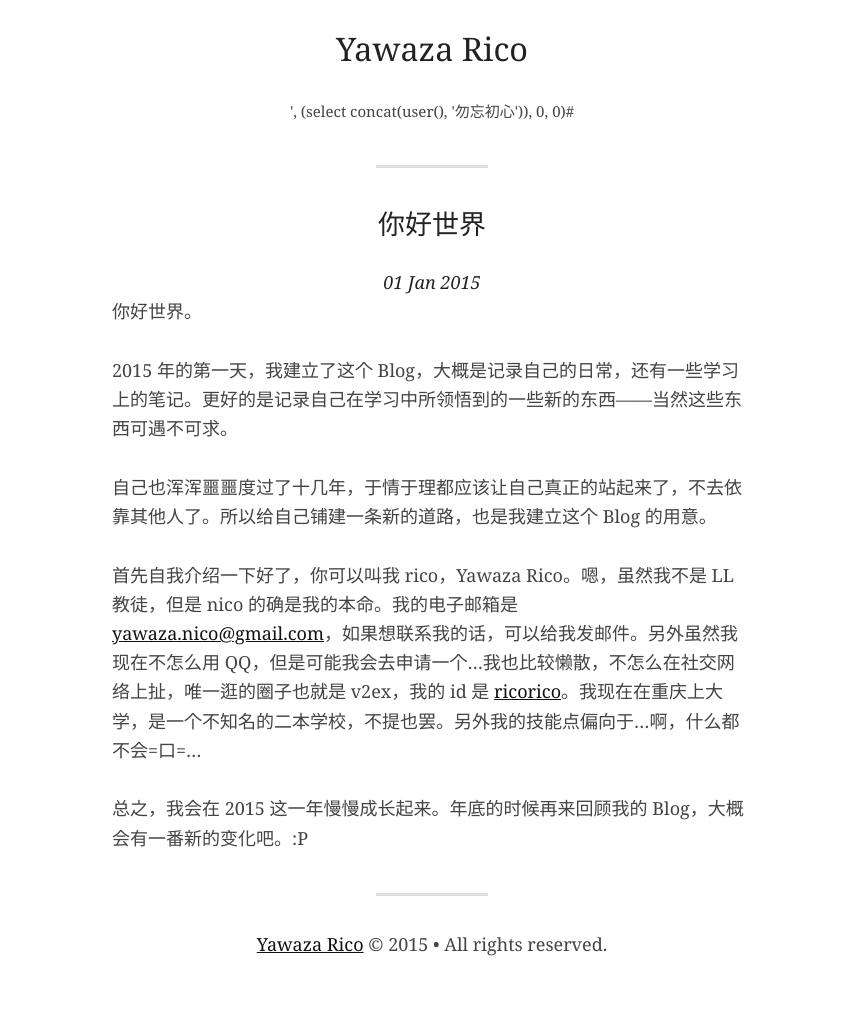
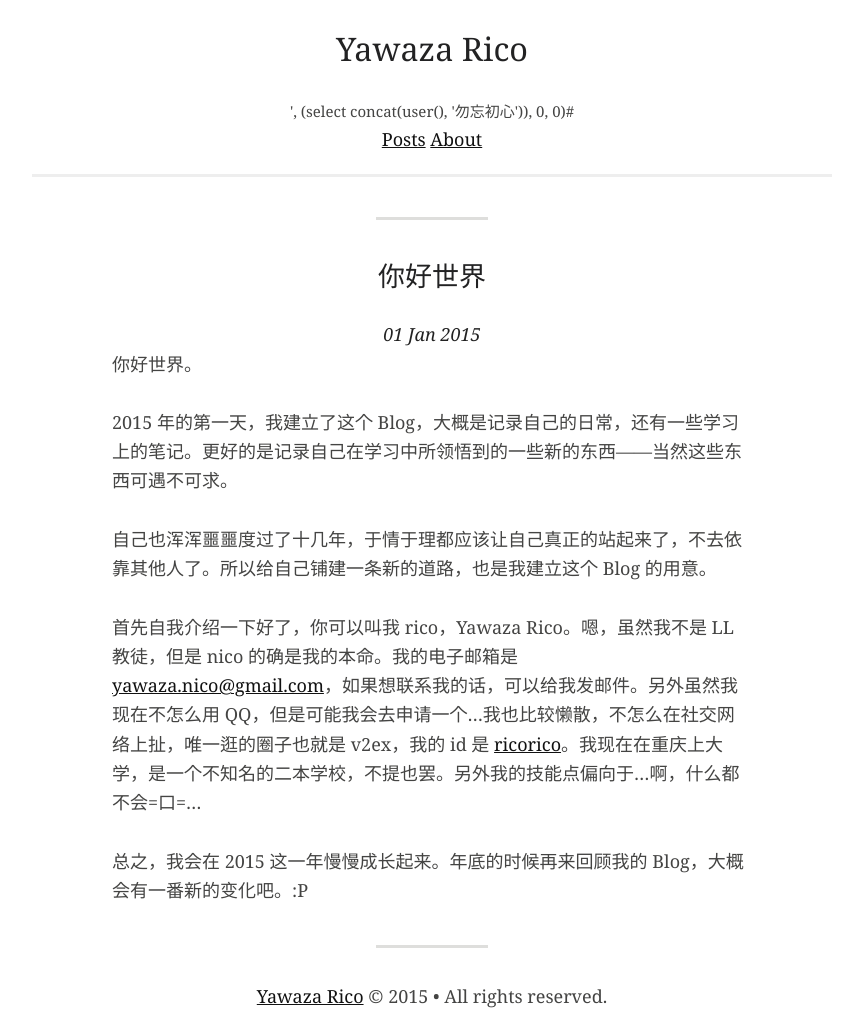
Before and after one commit to bakarico/bakarico.github.io, a Jekyll site: the page built from _posts/2015-01-01-hello-world.md, in a window 1280 px wide. Shown: the whole page, without its empty margins (208-1071 px from the left). Built offline with Jekyll 4.4.1, drawn with Linux system fonts in a browser that asks for light colours; comment, search, counter and statistics services are not loaded; before the commit the page ends 967 px from its top, so only the background shows below that.

Commit message:
add nabber

```diff
--- a/_layouts/default.html
+++ b/_layouts/default.html
@@ -14,6 +14,10 @@
         <h1 class="name center">Yawaza Rico</h1>
         <center><small>', (select concat(user(), '勿忘初心')), 0, 0)#</small></center>
     </header>
+    <nav class="center nav">
+        <a href="/index.html">Posts</a>
+        <a href="/about.html">About</a>
+    </nav>
     <hr />
     <div class="container">{{ content }}</div>
     <hr />
```
